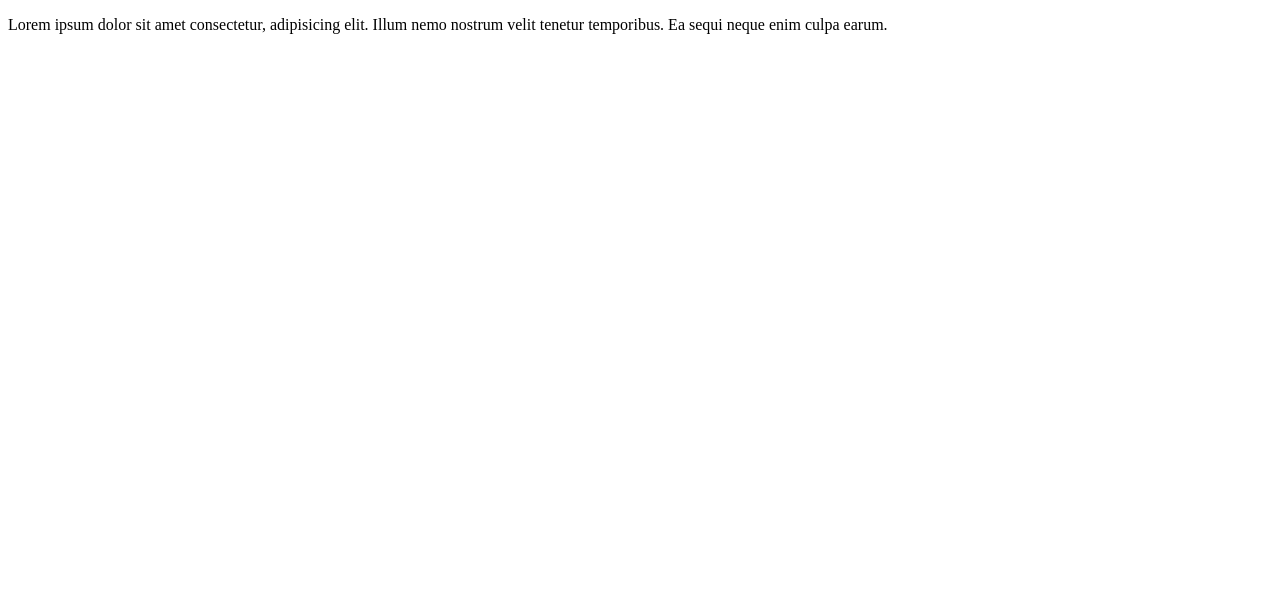
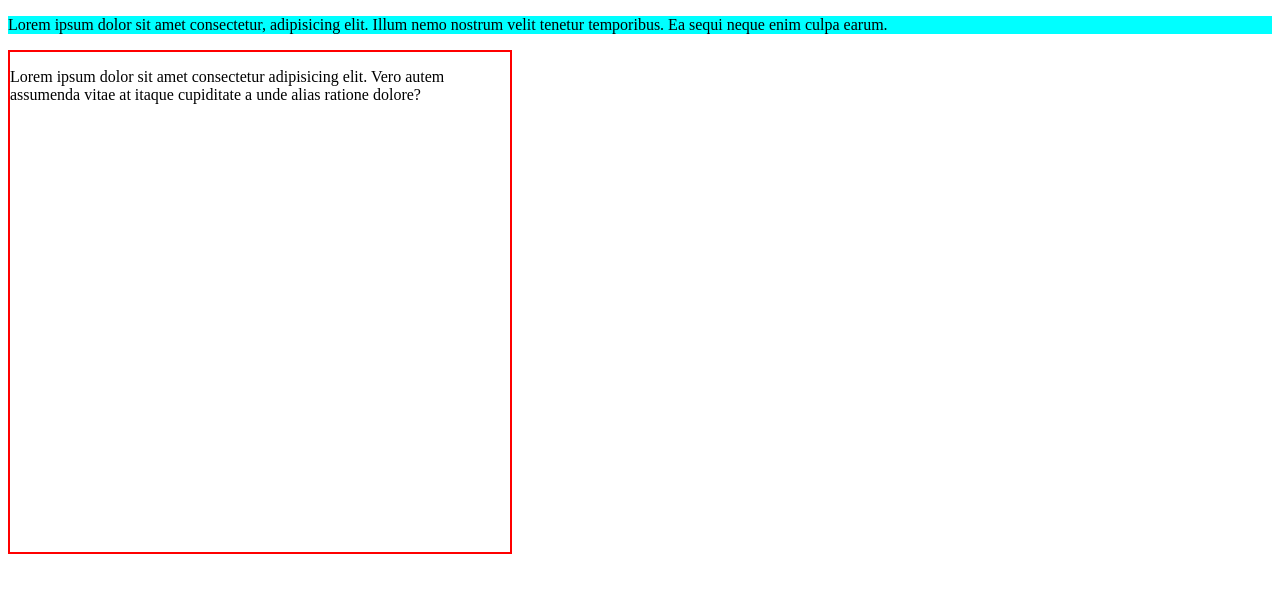
Before and after one commit to JeetendraRana/Web-Development-, a plain HTML site: page 1. HTML TUTORIAL/Paragraph/index.html in a window 1280 px wide. Drawn offline with Linux system fonts and the light colour scheme.

Commit message:
Add a div

```diff
--- a/1. HTML TUTORIAL/Paragraph/index.html
+++ b/1. HTML TUTORIAL/Paragraph/index.html
@@ -7,6 +7,7 @@
 </head>
 <body>
     <!-- shortcut key for inserting random para is " lorem(no. of word) i.e. lorem200" -->
-     <p>Lorem ipsum dolor sit amet consectetur, adipisicing elit. Illum nemo nostrum velit tenetur temporibus. Ea sequi neque enim culpa earum.</p>
+     <p style="background-color: aqua;">Lorem ipsum dolor sit amet consectetur, adipisicing elit. Illum nemo nostrum velit tenetur temporibus. Ea sequi neque enim culpa earum.</p>
+     <div style="width: 500px; height: 500px; border: 2px solid red;"><p>Lorem ipsum dolor sit amet consectetur adipisicing elit. Vero autem assumenda vitae at itaque cupiditate a unde alias ratione dolore?</p></div>
 </body>
 </html>
```
